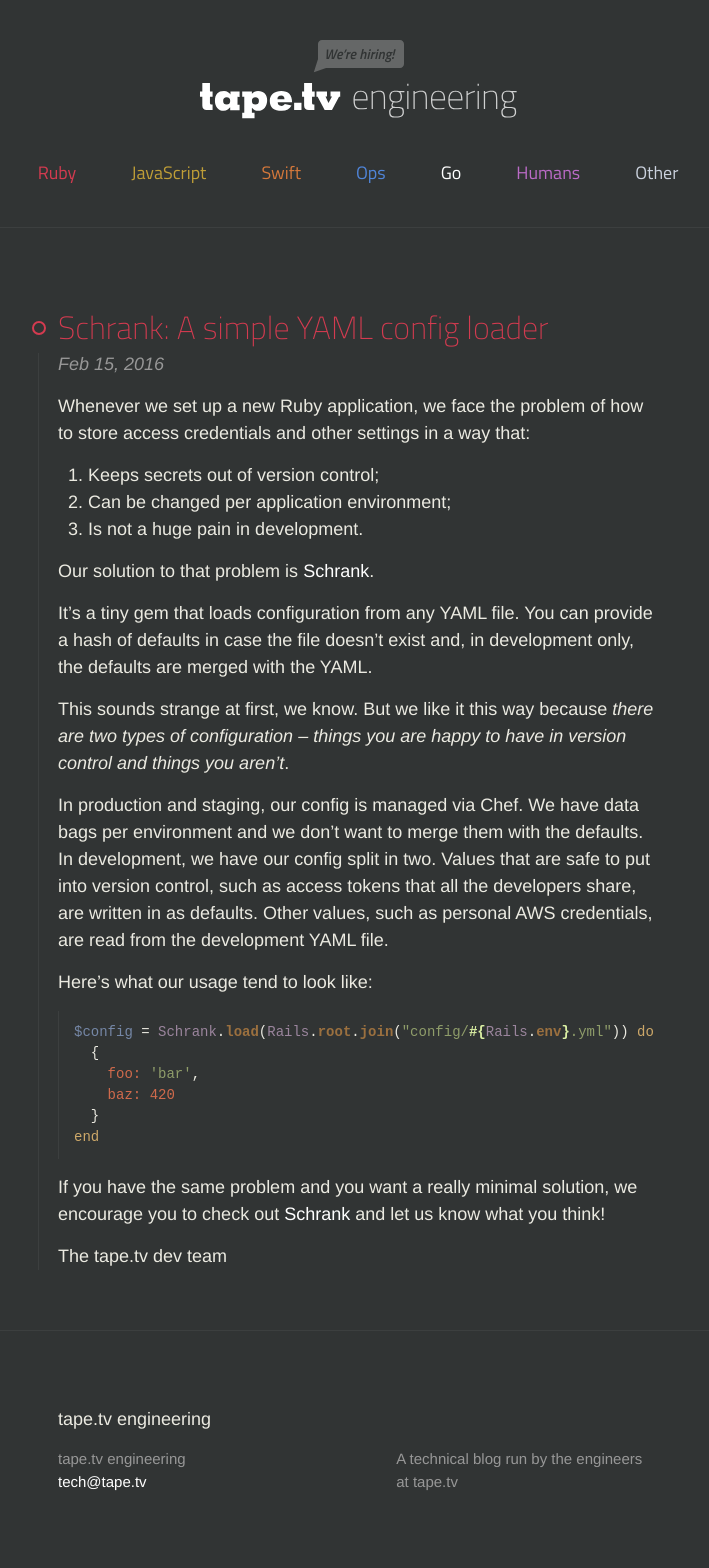
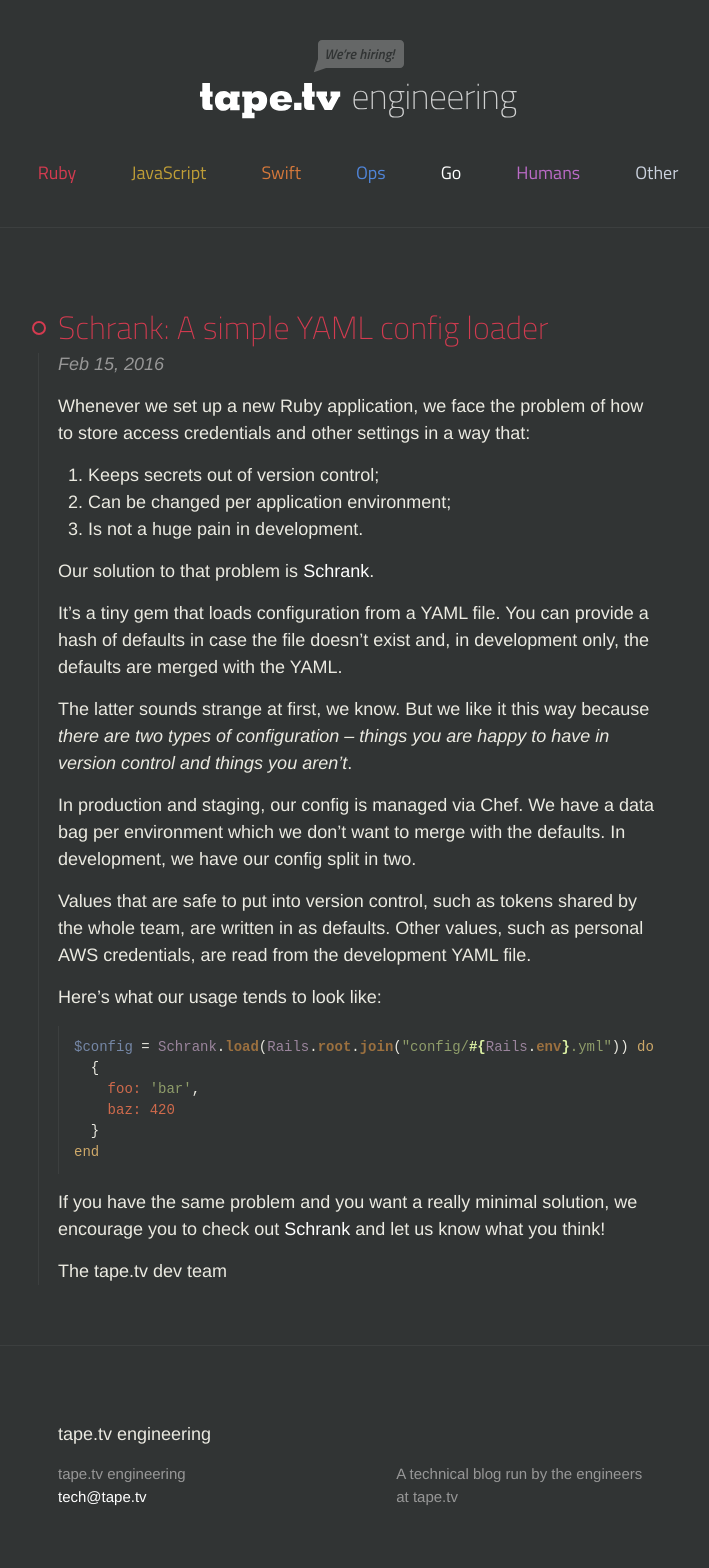
Before and after one commit to tape-tv/tape-tv.github.io, a Jekyll site: the page built from _posts/2016-02-25-schrank-a-simple-config-loader.markdown, in a window 1280 px wide. Shown: the whole page, without its empty margins (282-991 px from the left). Built offline with Jekyll 4.4.1, drawn with Linux system fonts in a browser that asks for light colours.

Commit message:
Tidier wording

```diff
--- a/_posts/2016-02-25-schrank-a-simple-config-loader.markdown
+++ b/_posts/2016-02-25-schrank-a-simple-config-loader.markdown
@@ -14,22 +14,23 @@
 
 Our solution to that problem is [Schrank][schrank].
 
-It's a tiny gem that loads configuration from any YAML file. You can
+It's a tiny gem that loads configuration from a YAML file. You can
 provide a hash of defaults in case the file doesn't exist and, in development
 only, the defaults are merged with the YAML.
 
-This sounds strange at first, we know. But we like it this way because *there
+The latter sounds strange at first, we know. But we like it this way because *there
 are two types of configuration – things you are happy to have in version
 control and things you aren't*.
 
-In production and staging, our config is managed via Chef. We have data bags
-per environment and we don't want to merge them with the defaults. In
+In production and staging, our config is managed via Chef. We have a data bag
+per environment which we don't want to merge with the defaults. In
 development, we have our config split in two.
-Values that are safe to put into version control, such as access tokens
-that all the developers share, are written in as defaults. Other values,
+
+Values that are safe to put into version control, such as tokens
+shared by the whole team, are written in as defaults. Other values,
 such as personal AWS credentials, are read from the development YAML file.
 
-Here's what our usage tend to look like:
+Here's what our usage tends to look like:
 
 {% highlight ruby %}
 $config = Schrank.load(Rails.root.join("config/#{Rails.env}.yml")) do
```
